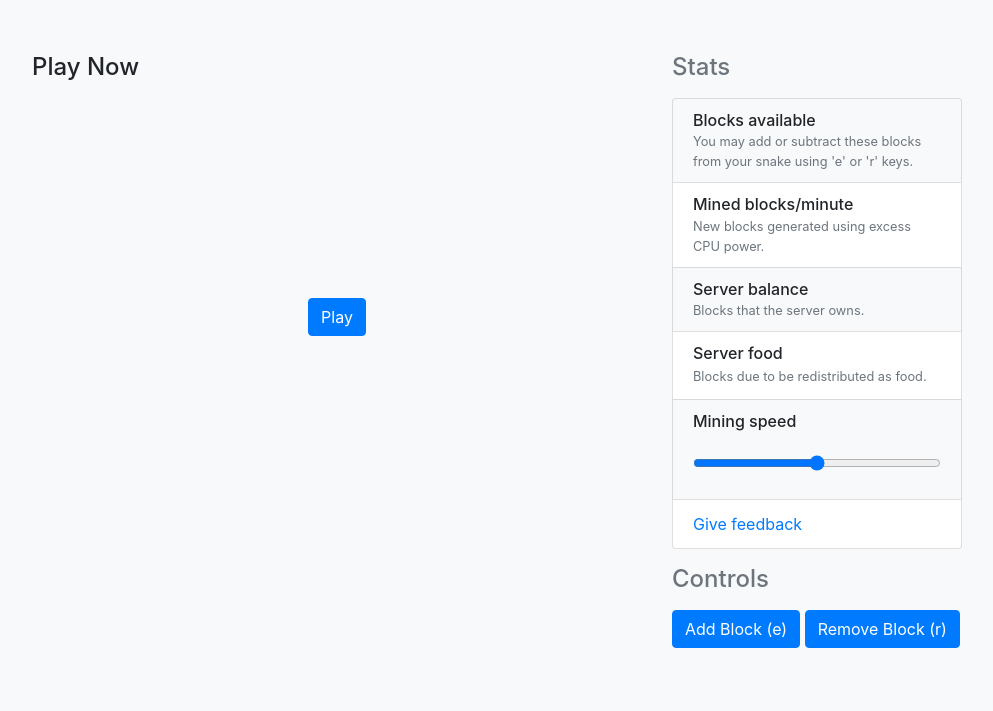
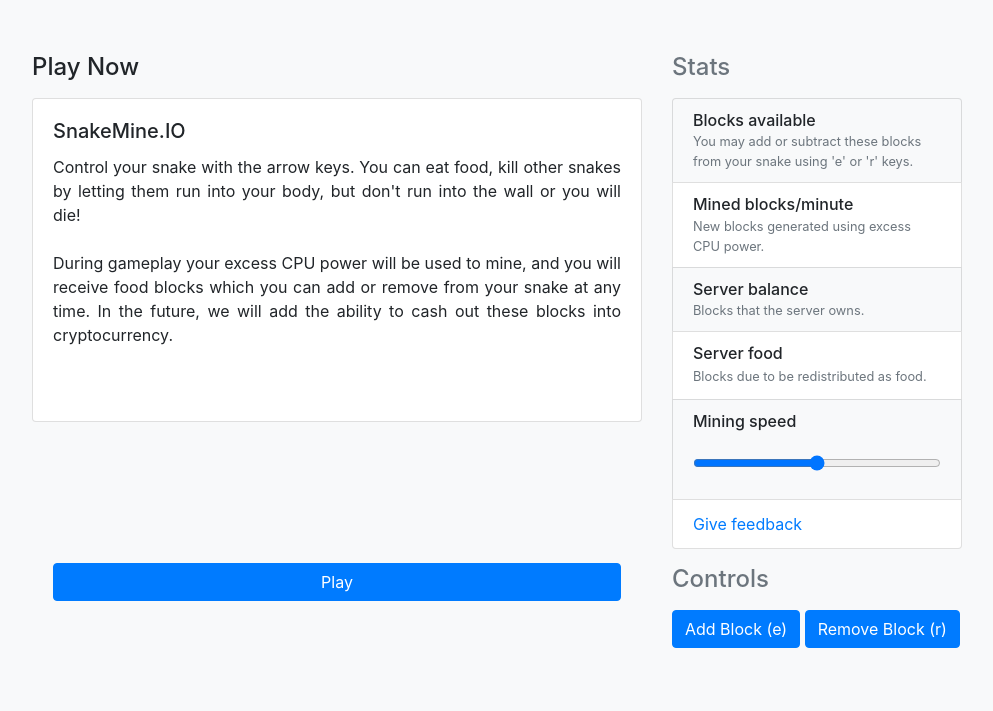
Before and after one commit to super3/snakemine.io, a website: page public/index.html in a window 1280 px wide. Shown: the part 89-800 px from the top of the page, without its empty margins (143-1136 px from the left). Drawn offline with nearby package versions, Linux system fonts and the light colour scheme.

Commit message:
Use play card

```diff
--- a/public/index.html
+++ b/public/index.html
@@ -120,7 +120,7 @@
             <div class="col-md-8 order-md-1">
                 <h4 class="mb-3">Play Now</h4>
                 <div>
-                    <!--<div class="card">
+                    <div class="card">
                         <div class="card-body">
                           <h5 class="card-title">SnakeMine.IO</h5>
                         <p class="card-text" style="text-align:justify;">
@@ -132,10 +132,9 @@
                             from your snake at any time. In the future, we will add the
                             ability to cash out these blocks into cryptocurrency.
                           </p>
-                          <a href="#" class="btn btn-primary">Play</a>
+                          <a href="#" class="btn btn-primary play">Play</a>
                         </div>
-                      </div><br/>-->
-					  <button class="btn btn-primary play">Play</button>
+                      </div><br/>
                     <canvas id="canvas"></canvas>
 
                 </div>
--- a/public/script.js
+++ b/public/script.js
@@ -169,7 +169,7 @@
 				38: 'up',
 				39: 'right',
 				40: 'down',
-				87: 'up', // w
+				87: 'up',   // w
 				65: 'left', // a
 				83: 'down', // s
 				68: 'right' // d
```
